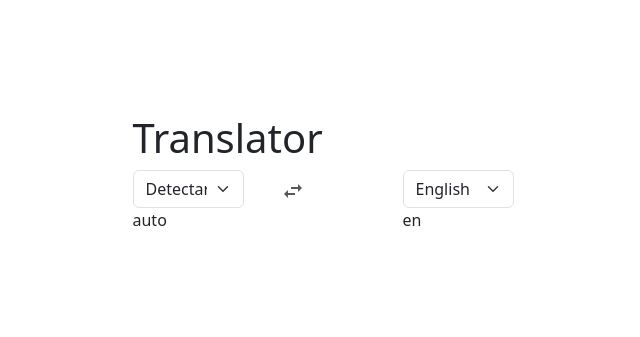
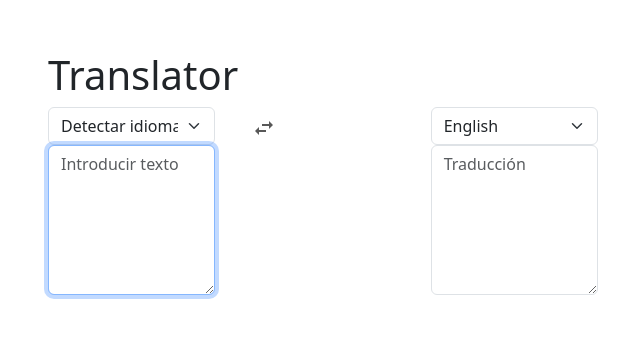
Before and after one commit to emmanuel-cruz-dev/translator, a React (Vite) app: page / in a window 1280 px wide. Shown: the part 227-564 px from the top of the page, without its empty margins (317-957 px from the left). Built offline with nearby package versions, Linux system fonts and the light colour scheme.

Commit message:
Forms agregados a App

```diff
--- a/src/App.tsx
+++ b/src/App.tsx
@@ -1,7 +1,7 @@
 import "bootstrap/dist/css/bootstrap.min.css";
 import "./App.css";
 import { useStore } from "./hooks/useStore";
-import { Container, Row, Col, Button } from "react-bootstrap";
+import { Container, Row, Col, Button, Form } from "react-bootstrap";
 import { AUTO_LANGUAGE } from "./constants/constants";
 import { ArrowsIcon } from "./components/Icons";
 import { LanguageSelector } from "./components/LanguageSelector";
@@ -27,7 +27,12 @@ function App() {
             value={fromLanguage}
             onChange={setFromLanguage}
           />
-          {fromLanguage}
+          <Form.Control
+            as="textarea"
+            placeholder="Introducir texto"
+            autoFocus
+            style={{ height: "150px" }}
+          />
         </Col>
 
         <Col>
@@ -46,7 +51,11 @@ function App() {
             value={toLanguage}
             onChange={setToLanguage}
           />
-          {toLanguage}
+          <Form.Control
+            as="textarea"
+            placeholder="Traducción"
+            style={{ height: "150px" }}
+          />
         </Col>
       </Row>
     </Container>
```
